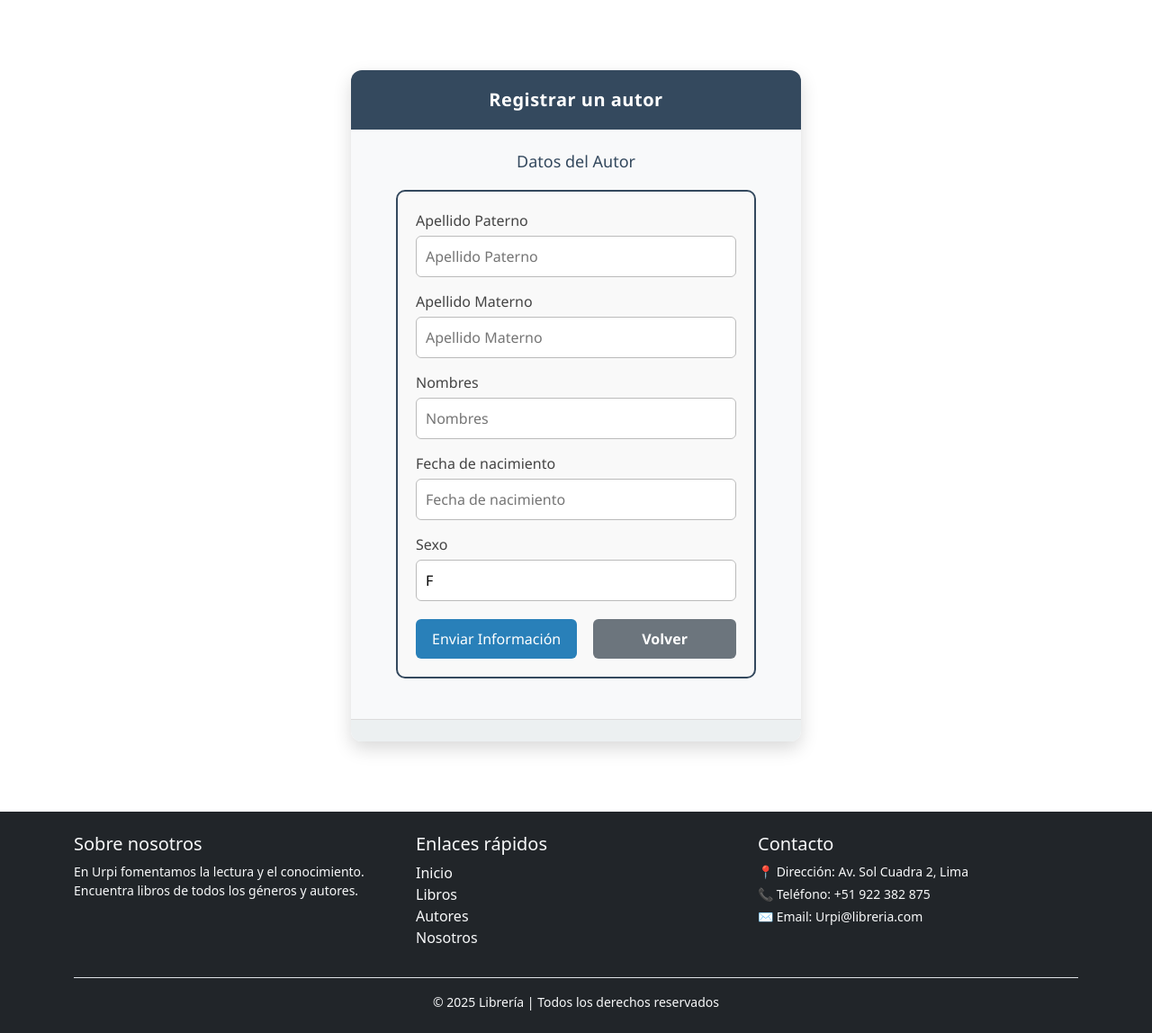
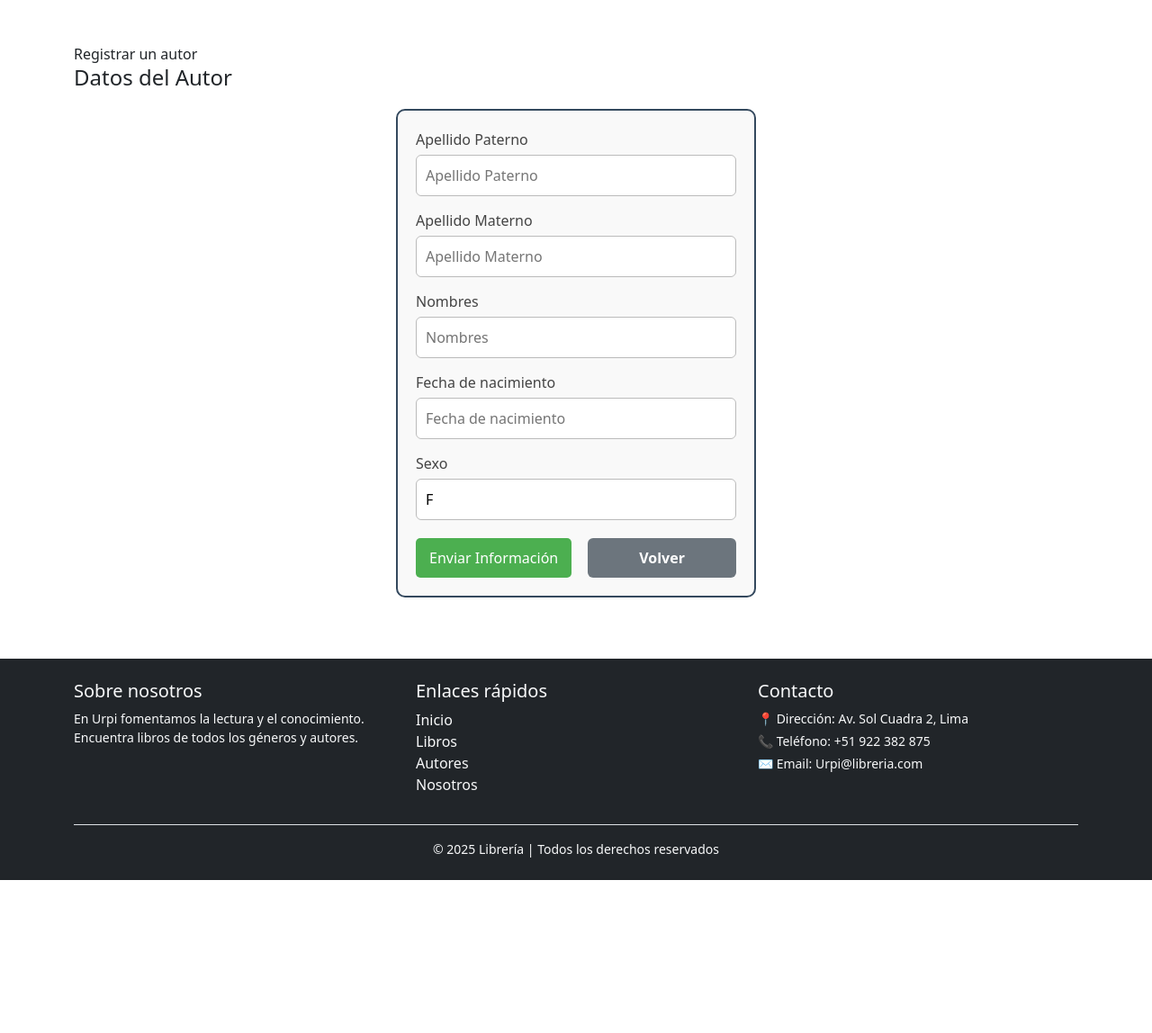
Before and after one commit to BlazeShotS/Sistema-Libreria, a Django app: page /autor/crear in a window 1280 px wide. Shown: the part 56-1204 px from the top of the page at 90% size. After the commit the page ends 1034 px from the top, so only its background shows below. Run offline with Django 5.2, Linux system fonts and the light colour scheme.

Commit message:
refactor: estructurando logica del codigo

```diff
--- a/libreria/templates/autor/crear.html
+++ b/libreria/templates/autor/crear.html
@@ -11,10 +11,6 @@
         <h4 class="titulo-autor">Datos del Autor</h4>
         {% include 'autor/form.html' %} <!--Incluye el formulario-->
     </div>
-
-    <div class="footer-autor">
-
-    </div>
 </div>
 
 
--- a/templates/base.html
+++ b/templates/base.html
@@ -12,8 +12,8 @@
     <link href="https://cdn.jsdelivr.net/npm/bootstrap@5.3.2/dist/css/bootstrap.min.css" rel="stylesheet"
         integrity="sha384-T3c6CoIi6uLrA9TneNEoa7RxnatzjcDSCmG1MXxSR1GAsXEV/Dwwykc2MPK8M2HN" crossorigin="anonymous" />
 
-    <link rel="stylesheet" href="{% static 'libreria/css/listarDocente.css' %}">
-    <link rel="stylesheet" href="{% static 'libreria/css/formDocente.css' %}">
+    <link rel="stylesheet" href="{% static 'libreria/css/listarAutor.css' %}">
+    <link rel="stylesheet" href="{% static 'libreria/css/formAutor.css' %}">
     <link rel="stylesheet" href="{% static 'libreria/css/crearEditarDocente.css' %}">
     <link rel="stylesheet" href="{% static 'usuarios/css/LoginRegistro.css' %}">
 
```
Also changed, not shown: libreria/static/libreria/css/catalogoPreview.css (added), libreria/static/libreria/css/crearEditarAutor.css (renamed from libreria/static/libreria/css/crearEditarDocente.css), libreria/static/libreria/css/formAutor.css (renamed from libreria/static/libreria/css/formDocente.css), libreria/static/libreria/css/listarAutor.css (renamed from libreria/static/libreria/css/listarDocente.css).
